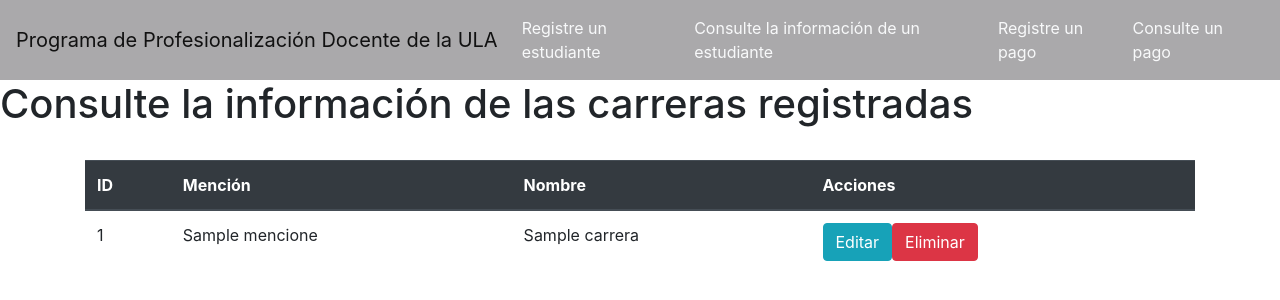
After one commit to enriqueuz/Tesis-Sistemas-2019, a PHP site: page /admin/verCarreras.php in a window 1280 px wide. The commit adds this page. Shown: the top 300 px of the page. Run offline with PHP 8.4, Linux system fonts and the light colour scheme; the visitor is signed in with stand-in values (Sample User, id 1); tables that the repository leaves empty hold one stand-in row (values such as "Sample post").

Commit message:
Changes to 'carreras' methods.

```diff
--- a/admin/registroEs.php
+++ b/admin/registroEs.php
@@ -268,7 +268,7 @@
     <script>
         $('.select-mencion').on('change', function(event){
             var mencion = $(this).children("option:selected").val();
-            $.post( "listarCarreras.php", { id_mencion: mencion })
+            $.post( "listarCarrerasJSON.php", { id_mencion: mencion })
                 .done(function( result ) {
                     data = $.parseJSON(result);
                     if(data) {
--- /dev/null
+++ b/admin/verCarreras.php
@@ -0,0 +1,98 @@
+<?php require('../sesion.php'); ?>
+<?php require('../config.php'); ?>
+<!DOCTYPE html>
+<html>
+
+<head>
+    <title>Ver carreras</title>
+    <meta charset="utf-8">
+    <link rel="icon" type="image/jpg" href="../img/logo.jpg">
+    <script type="text/javascript" src="../js/jquery-3.4.1.min.js"></script>
+    <script type="text/javascript" src="../js/bootstrap.min.js"></script>
+    <link rel="stylesheet" type="text/css" href="../css/bootstrap.min.css">
+</head>
+
+<body>
+
+    <header>
+        <nav class="navbar navbar-expand-lg navbar-light" style="background-color: #AAA9AB">
+            <a class="navbar-brand" href="../paginaP.php">Programa de Profesionalización Docente de la ULA</a>
+            <button class="navbar-toggler" type="button" data-toggle="collapse" data-target="#navbarSupportedContent" aria-controls="navbarSupportedContent" aria-expanded="falsse" aria-label="Toggle navigation">
+                <span class="navbar-toggler-icon"></span>
+            </button>
+
+            <div class="collapse navbar-collapse" id="navbarSupportedContent">
+                <ul class="navbar-nav mr-auto">
+                    <li class="nav-item"><a class="nav-link text-light" href="../registroEs.php">Registre un
+							estudiante</a></li>
+                    <li class="nav-item"><a class="nav-link text-light" href="../consultaEs.php">Consulte la información
+							de un estudiante</a></li>
+                    <li class="nav-item"><a class="nav-link text-light" href="../registroPa.php">Registre un pago</a></li>
+                    <li class="nav-item"><a class="nav-link text-light disabled" href="../consultaPa.php">Consulte un
+							pago</a></li>
+                </ul>
+            <!--
+				<form class="form-inline my-2 my-lg-0">
+		    		<input class="form-control mr-sm-2" type="search" placeholder="Search" aria-label="Search">
+		      		<button class="btn btn-outline-success my-2 my-sm-0" type="submit">Search</button>
+				</form>
+			-->
+            </div>
+        </nav>
+    </header>
+
+    <h1>Consulte la información de las carreras registradas</h1>
+    <div class="container">
+        <br>
+        <!-- Inicia tabla de consulta-->
+        <table class="table">
+            <thead class="thead-dark">
+                <tr>
+                    <th>ID</th>
+                    <th>Mención</th>
+                    <th>Nombre</th>
+                    <th>Acciones</th>
+                </tr>
+            </thead>
+            <tbody>
+                <?php
+                    // La consulta comienza acá:
+                    $sql = "SELECT
+                        `carreras`.`id`,
+                        `menciones`.`nombre` AS `nombre_mencion`,
+                        `carreras`.`nombre`
+                        FROM `carreras`
+                        JOIN `menciones` ON `carreras`.`id_mencion`=`menciones`.`id`
+                        ORDER BY `carreras`.`id`";
+
+                    if($stmt = $pdo->prepare($sql)) {
+                        if($stmt->execute()) {
+                            if($stmt->rowCount() > 0){
+                                while($row = $stmt->fetch()){
+                                    echo '<tr>'.PHP_EOL;
+                                    echo "\t<td>{$row['id']}</td>".PHP_EOL;
+                                    echo "\t<td>{$row['nombre_mencion']}</td>".PHP_EOL;
+                                    echo "\t<td>{$row['nombre']}</td>".PHP_EOL;
+                                    echo "\t<td>".
+                                        '<a href="editarCarrera.php?id='.$row["id"].'" class="btn btn-info" role="button">Editar</a>'.
+                                        '<a href="borrarCarrera.php?id='.$row["id"].'" class="btn btn-danger confirma-carrera" role="button">Eliminar</a>'
+                                    ."</td>".PHP_EOL;
+                                    echo "</tr>".PHP_EOL;
+                                    echo "</tr>".PHP_EOL;
+                                }
+                            } else {
+                                echo '<tr><td colspan="4">No se encontraron carreras registradas.</td></tr>'.PHP_EOL;
+                            }
+                        } else {
+                            echo '<tr><td colspan="4">Ocurrió un error al acceder a la base de datos.</td></tr>'.PHP_EOL;
+                        }
+                    }
+                    unset($stmt);
+                    unset($pdo);
+                    ?>
+            </tbody>
+        </table>
+    </div><!--/.container-->
+</body>
+
+</html>
```
Also changed, not shown: admin/borrarCarrera.php (added, +40 -0 lines), admin/listarCarreras.php (deleted, +0 -40 lines), admin/listarCarrerasJSON.php (added, +44 -0 lines).
